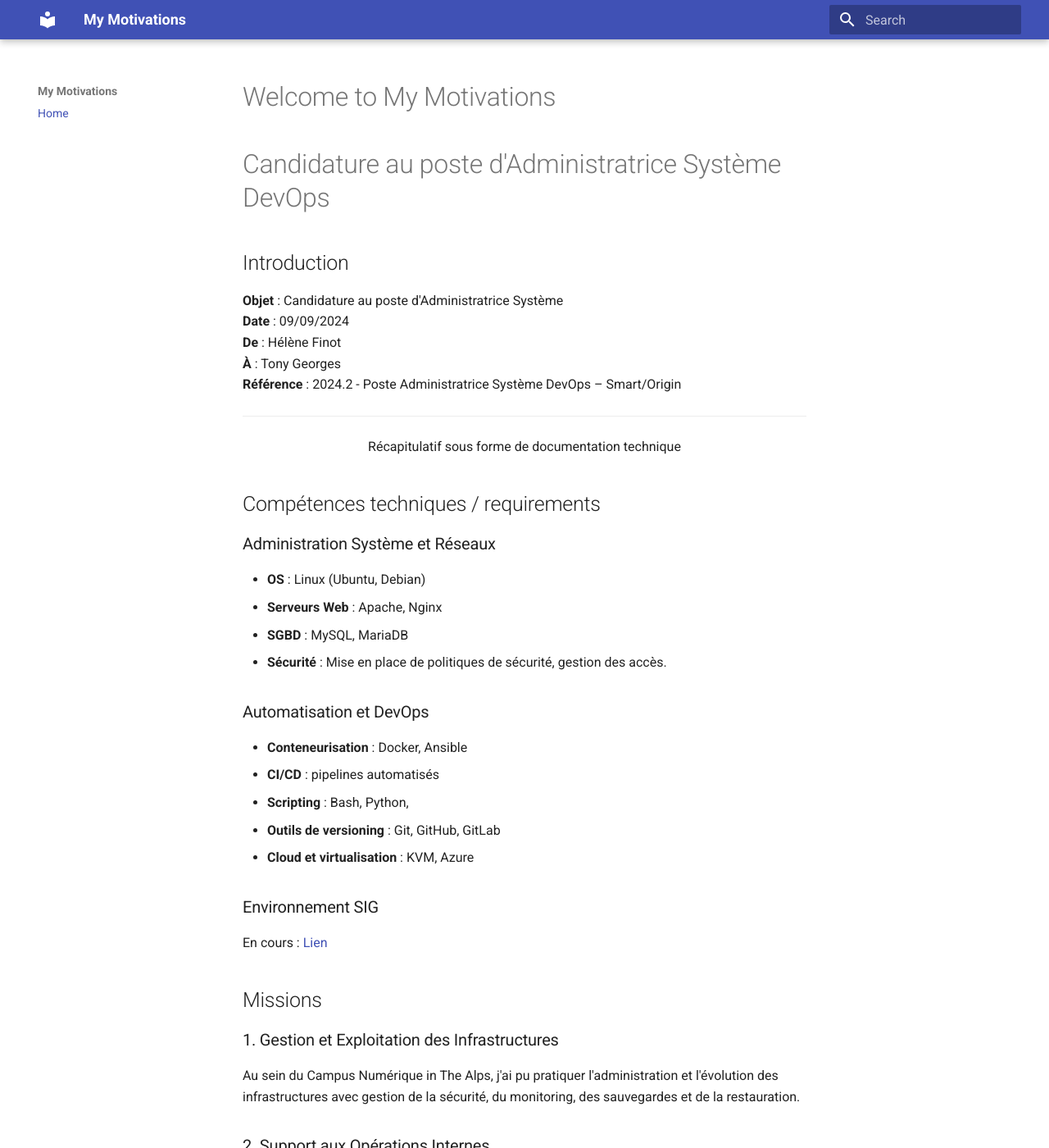
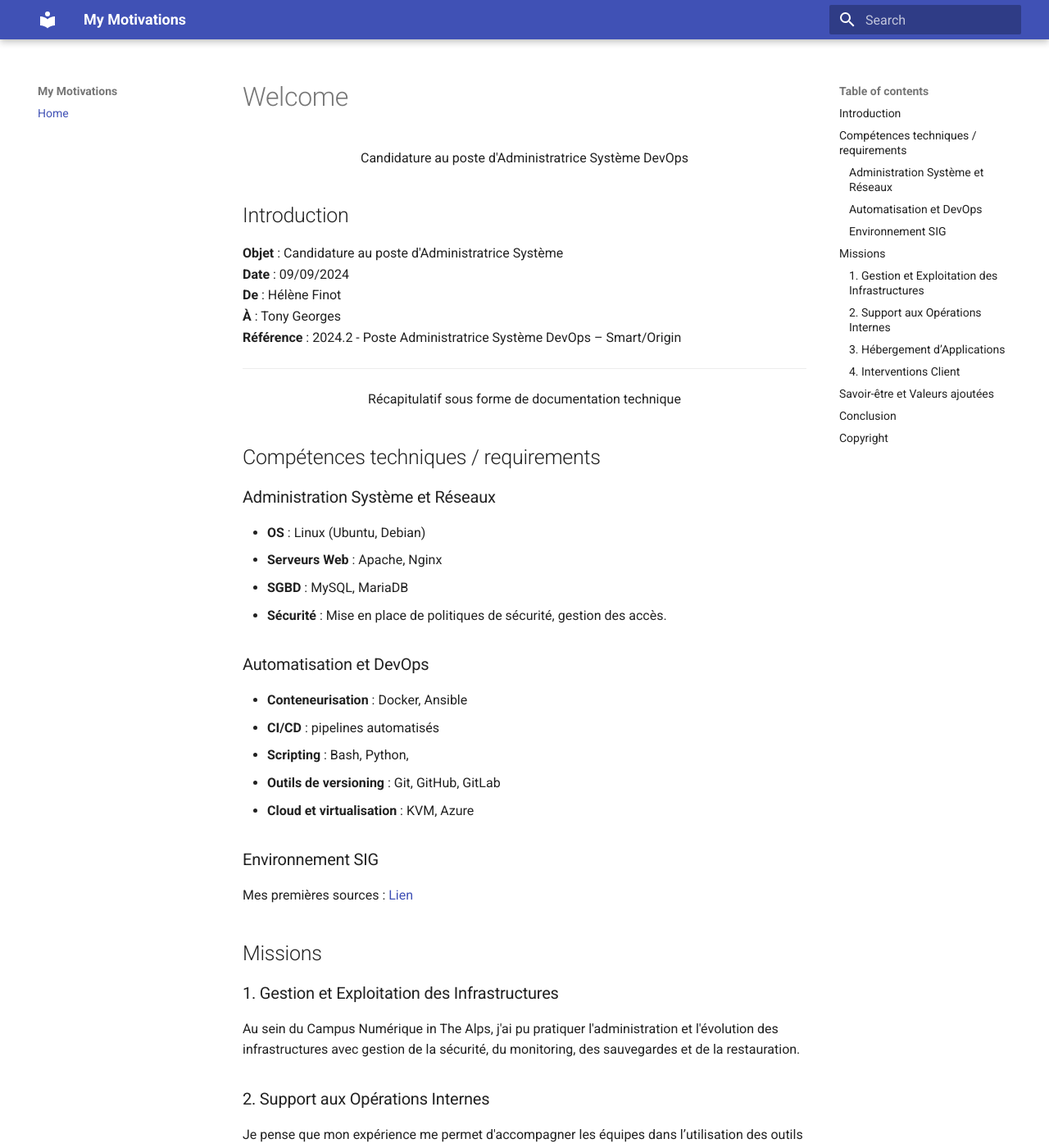
Before and after one commit to HeleneFnt/Motivational-Project, an MkDocs documentation site: the page built from docs/index.md, in a window 1280 px wide and 1400 px high. Shown: the whole window at 82% size. Built offline with MkDocs 1.6.1 and Material for MkDocs 9.7.7, drawn with Linux system fonts in a browser that asks for light colours.

```diff
--- a/docs/index.md
+++ b/docs/index.md
@@ -1,5 +1,6 @@
-# Welcome to My Motivations
-# Candidature au poste d'Administratrice Système DevOps
+# Welcome
+
+<center>  Candidature au poste d'Administratrice Système DevOps </center>
 
 ## Introduction
 
@@ -32,7 +33,7 @@
 
 ### Environnement SIG
 
-En cours : [Lien](https://naturagis.fr/cartographie-sig/formations-en-ligne-gratuites-des-ressources-pour-se-former-a-distance-sig-geomatique-cartographie-donnees-edition-2024/)
+Mes premières sources : [Lien](https://naturagis.fr/cartographie-sig/formations-en-ligne-gratuites-des-ressources-pour-se-former-a-distance-sig-geomatique-cartographie-donnees-edition-2024/)
 
 ## Missions
 
```
